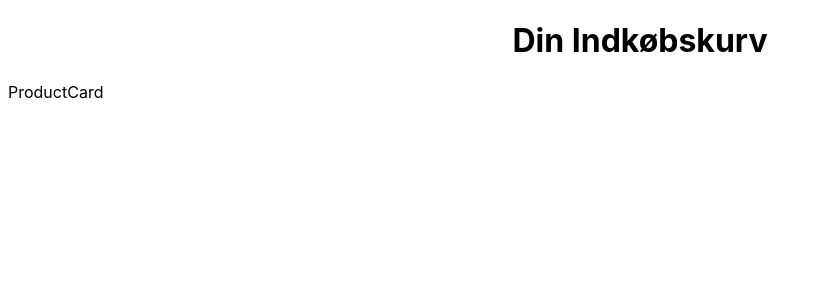
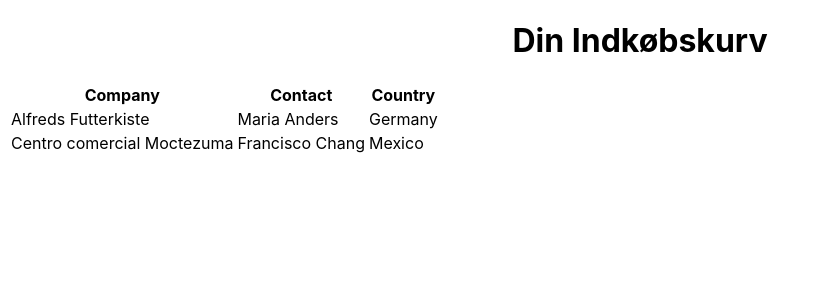
Before and after one commit to NumanBashir/CheckoutFlowReactProject, a React (Vite) app: page / in a window 1280 px wide. Shown: the top 300 px of the page, without its empty margins (0-821 px from the left). Built offline with nearby package versions, Linux system fonts and the light colour scheme.

Commit message:
product card

```diff
--- a/src/App.css
+++ b/src/App.css
@@ -1,3 +1,7 @@
 .title-cart {
   text-align: center;
 }
+
+.table-header {
+  padding: auto;
+}
--- a/src/App.tsx
+++ b/src/App.tsx
@@ -6,6 +6,7 @@ function App() {
     <>
       <div>
         <h1 className="title-cart">Din Indkøbskurv</h1>
+
         <ProductCard />
       </div>
     </>
--- /dev/null
+++ b/src/components/ProductCard.css
@@ -0,0 +1,14 @@
+.cols {
+  float: left;
+  width: 50%;
+}
+
+.row {
+  font-size: 14px;
+}
+
+.row:after {
+  content: "";
+  display: table;
+  clear: both;
+}
--- a/src/components/ProductCard.tsx
+++ b/src/components/ProductCard.tsx
@@ -1,7 +1,28 @@
 import React from "react";
+import "./ProductCard.css";
 
 const ProductCard = () => {
-  return <div>ProductCard</div>;
+  return (
+    <div>
+      <table>
+        <tr>
+          <th>Company</th>
+          <th>Contact</th>
+          <th>Country</th>
+        </tr>
+        <tr>
+          <td>Alfreds Futterkiste</td>
+          <td>Maria Anders</td>
+          <td>Germany</td>
+        </tr>
+        <tr>
+          <td>Centro comercial Moctezuma</td>
+          <td>Francisco Chang</td>
+          <td>Mexico</td>
+        </tr>
+      </table>
+    </div>
+  );
 };
 
 export default ProductCard;
```
